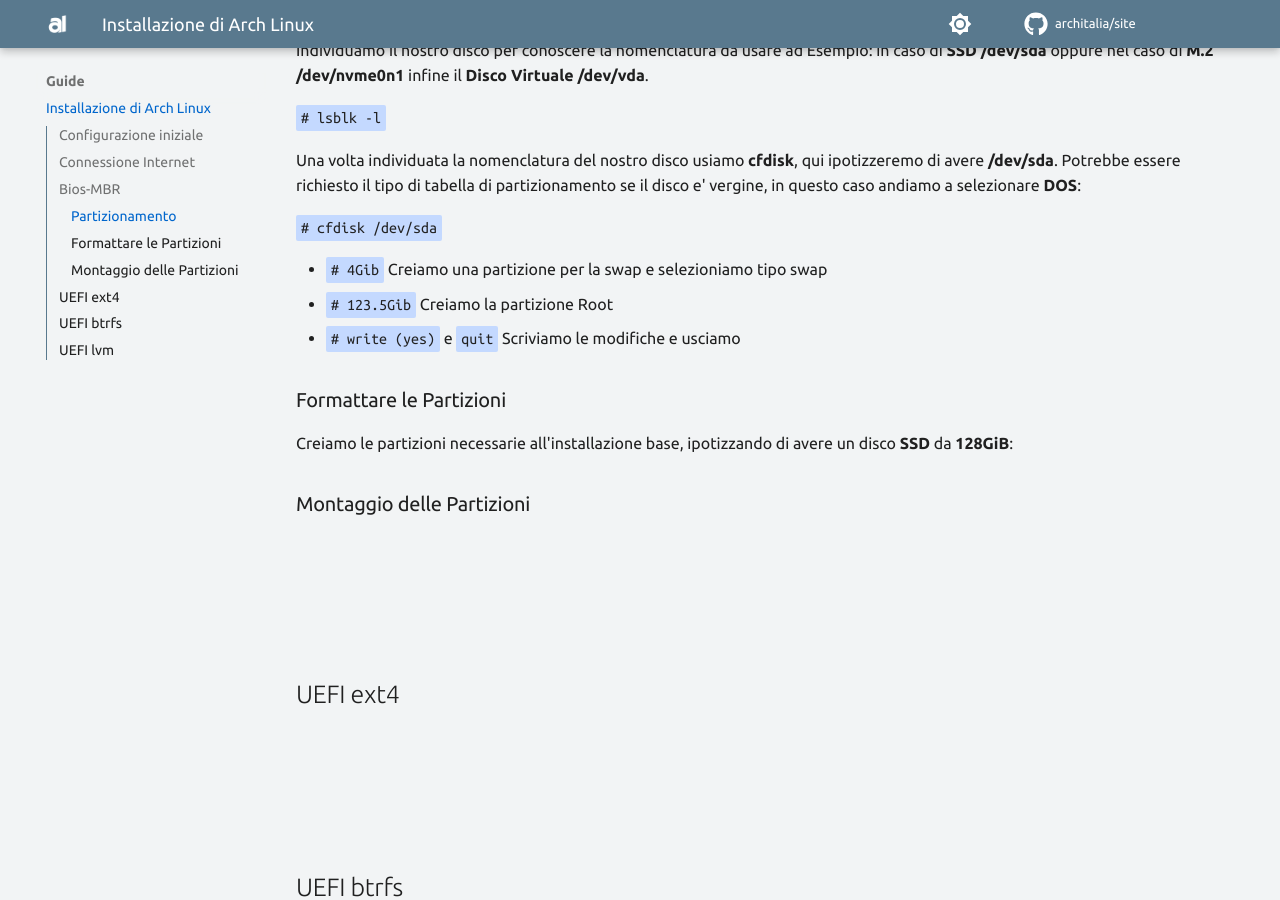
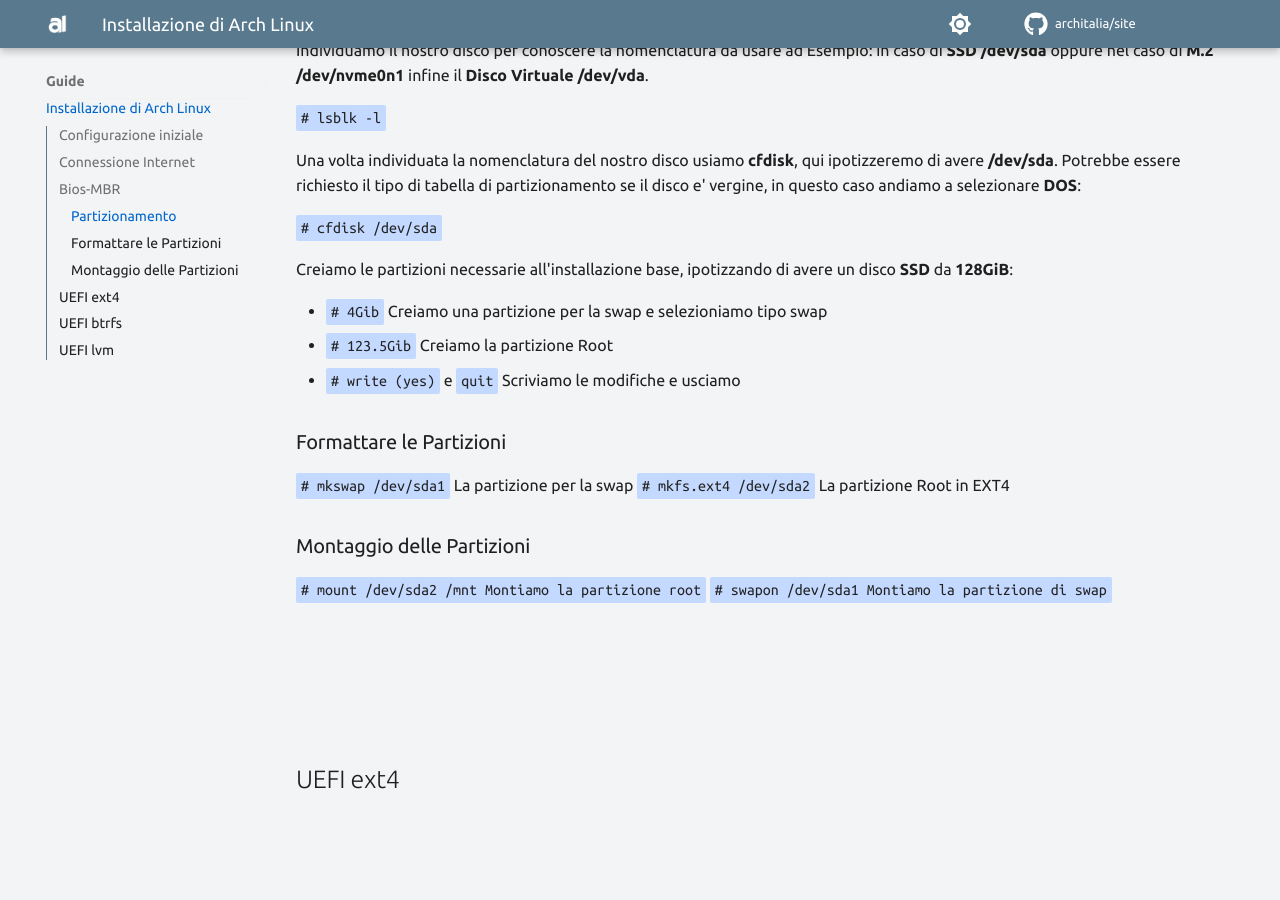
Before and after one commit to ArchItalia/site, an MkDocs documentation site: the page built from docs/Guide/guide.md, in a window 1280 px wide and 900 px high, scrolled down 2019 px. Built offline with MkDocs 1.6.1 and Material for MkDocs 9.7.7, drawn with Linux system fonts in a browser that asks for light colours; comment, search, counter and statistics services are not loaded; the version menu is left out.

Commit message:
Update guide.md

```diff
--- a/docs/Guide/guide.md
+++ b/docs/Guide/guide.md
@@ -68,15 +68,22 @@
 
 `# cfdisk /dev/sda`
 
+Creiamo le partizioni necessarie all'installazione base, ipotizzando di avere un disco **SSD** da **128GiB**:
+
 - `# 4Gib`   Creiamo una partizione per la swap e selezioniamo tipo swap
 - `# 123.5Gib`  Creiamo la partizione Root
 - `# write (yes)` e `quit`  Scriviamo le modifiche e usciamo
 
 
 ### Formattare le Partizioni
-Creiamo le partizioni necessarie all'installazione base, ipotizzando di avere un disco **SSD** da **128GiB**:
+
+`# mkswap /dev/sda1` La partizione per la swap
+`# mkfs.ext4 /dev/sda2` La partizione Root in EXT4
 
 ### Montaggio delle Partizioni
+
+`# mount /dev/sda2 /mnt Montiamo la partizione root`
+`# swapon /dev/sda1 Montiamo la partizione di swap`
 
 
 <br><br><br><br>
```
